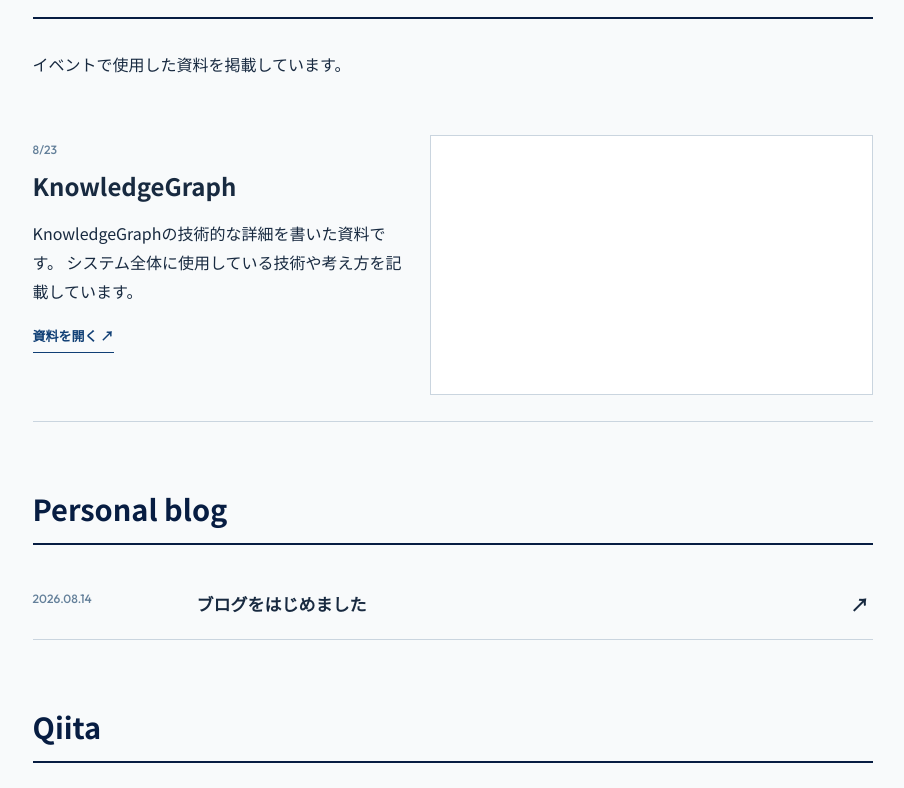
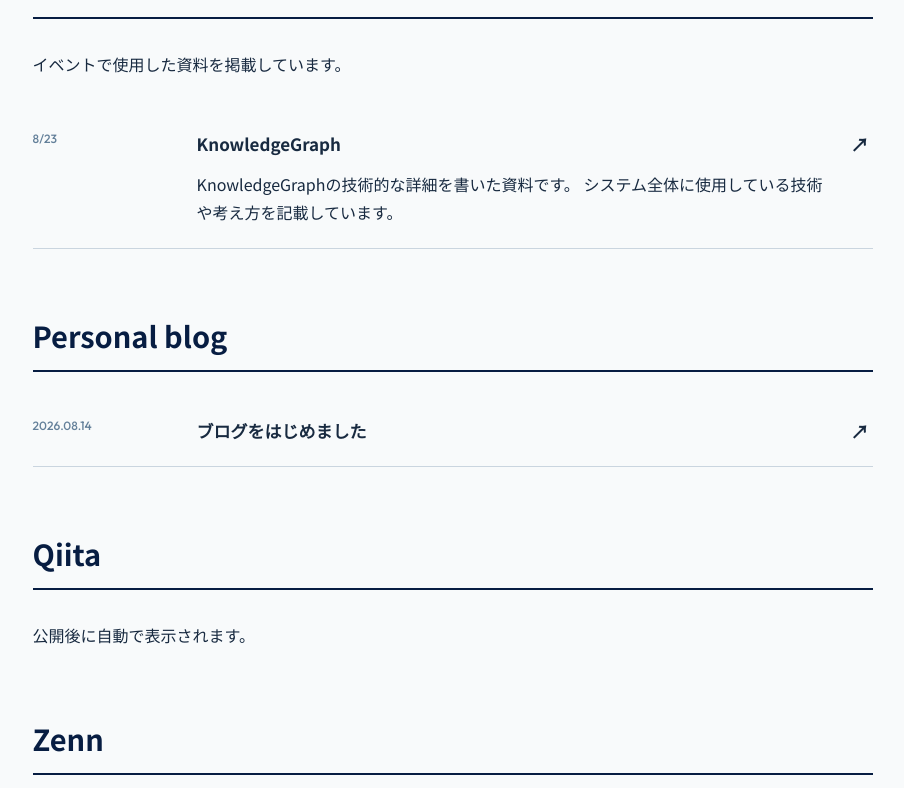
Before and after one commit to KTaisei/official, a Next.js app: page /resources in a window 1280 px wide. Shown: the part 412-1200 px from the top of the page, without its empty margins (121-1025 px from the left). Built offline with nearby package versions, Linux system fonts and the light colour scheme.

Commit message:
リソースページのプレゼンテーションリンクを更新し、JSONファイルからの情報を表示する機能を改善

```diff
--- a/app/resources/page.tsx
+++ b/app/resources/page.tsx
@@ -1,10 +1,6 @@
-import presentations from '../../content/presentations.json';
-import blog from '../../content/blog.json';
-import qiita from '../../content/qiita.json';
-import zenn from '../../content/zenn.json';
-import labels from '../../content/resources.json';
-const base='/official';
-type Post={title:string;date:string;url:string};
+import presentations from '../../content/presentations.json'; import blog from '../../content/blog.json'; import qiita from '../../content/qiita.json'; import zenn from '../../content/zenn.json'; import labels from '../../content/resources.json';
+const base='/official'; type Post={title:string;date:string;url:string};
 const qiitaPosts=qiita.posts as Post[]; const zennPosts=zenn.posts as Post[];
-const PostList=({posts}:{posts:Post[]})=><>{posts.length?posts.map(item=><a className="resource-card" href={item.url} target="_blank" key={item.url}><span>{item.date}</span><strong>{item.title}</strong><b>↗</b></a>):<p className="lead">公開後に自動で表示されます。</p>}</>;
-export default function Resources(){return <main className="inner-page"><a className="brand" href={base+'/' }><span>T</span> Taisei / PORTFOLIO</a><p className="section-kicker">RESOURCES</p><h1>{labels.pageTitle}</h1><section className="resource-section"><h2>{labels.presentationsHeading}</h2><p className="lead">{labels.presentationsDescription}</p>{presentations.presentations.map(item=>{const link=item.file||item.url;return <article className="presentation" key={item.title}><div><span>{item.event}</span><h3>{item.title}</h3><p>{item.description}</p><a className="text-link" href={link} target="_blank">資料を開く ↗</a></div>{item.file&&<iframe title={item.title} src={item.file} loading="lazy"/>}</article>})}</section><section className="resource-section"><h2>{labels.blogHeading}</h2><PostList posts={blog.posts}/></section><section className="resource-section"><h2>{labels.qiitaHeading}</h2><PostList posts={qiitaPosts}/></section><section className="resource-section"><h2>{labels.zennHeading}</h2><PostList posts={zennPosts}/></section><footer><div className="footer-brand"><span>T</span><p>Taisei / PORTFOLIO</p></div><div className="footer-links"><div><b>NAVIGATE</b><a href={base+'/about/'}>About</a><a href={base+'/works/'}>Works</a><a href={base+'/resources/'}>Resources</a><a href={base+'/contact/'}>Contact</a></div></div><small>© 2026 TAISEI KAWAKAMI. ALL RIGHTS RESERVED.</small></footer></main>}
+const fileUrl=(file:string)=>file?`${base}${file.replace(/^\/official/,'')}`:'';
+const PostList=({posts}:{posts:Post[]})=><>{posts.length?posts.map(p=><a className="resource-card" href={p.url} target="_blank" key={p.url}><span>{p.date}</span><strong>{p.title}</strong><b>↗</b></a>):<p className="lead">公開後に自動で表示されます。</p>}</>;
+export default function Resources(){return <main className="inner-page"><a className="brand" href={base+'/' }><span>T</span> Taisei / PORTFOLIO</a><p className="section-kicker">RESOURCES</p><h1>{labels.pageTitle}</h1><section className="resource-section"><h2>{labels.presentationsHeading}</h2><p className="lead">{labels.presentationsDescription}</p>{presentations.presentations.map(item=>{const link=item.file?fileUrl(item.file):item.url;return <a className="resource-card presentation-link" href={link} target="_blank" key={item.title}><span>{item.event}</span><strong>{item.title}</strong><p>{item.description}</p><b>↗</b></a>})}</section><section className="resource-section"><h2>{labels.blogHeading}</h2><PostList posts={blog.posts}/></section><section className="resource-section"><h2>{labels.qiitaHeading}</h2><PostList posts={qiitaPosts}/></section><section className="resource-section"><h2>{labels.zennHeading}</h2><PostList posts={zennPosts}/></section></main>}
--- a/public/admin/config.yml
+++ b/public/admin/config.yml
@@ -5,7 +5,7 @@ backend:
   base_url: https://portfolio-decap-oauth.mathlike-science.workers.dev
   auth_endpoint: auth
 media_folder: public/uploads
-public_folder: /uploads
+public_folder: /official/uploads
 collections:
   - name: site
     label: Site content
```
